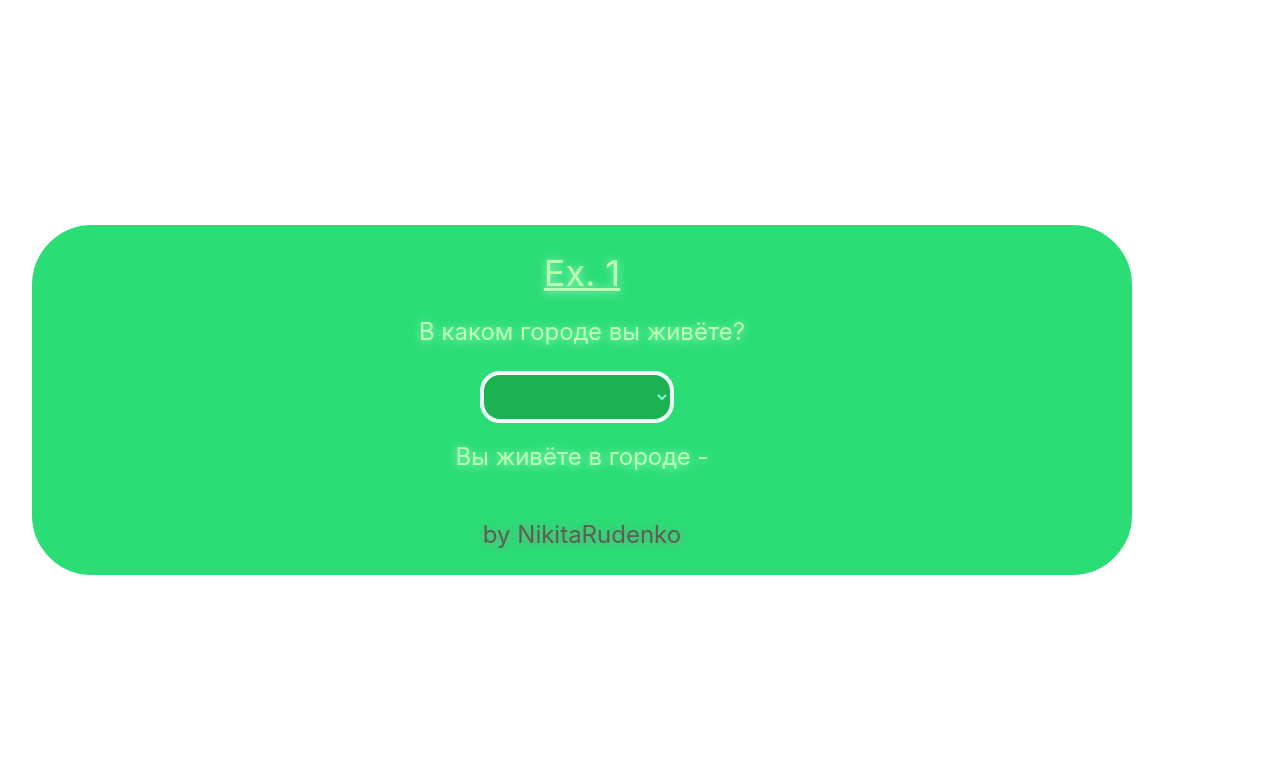
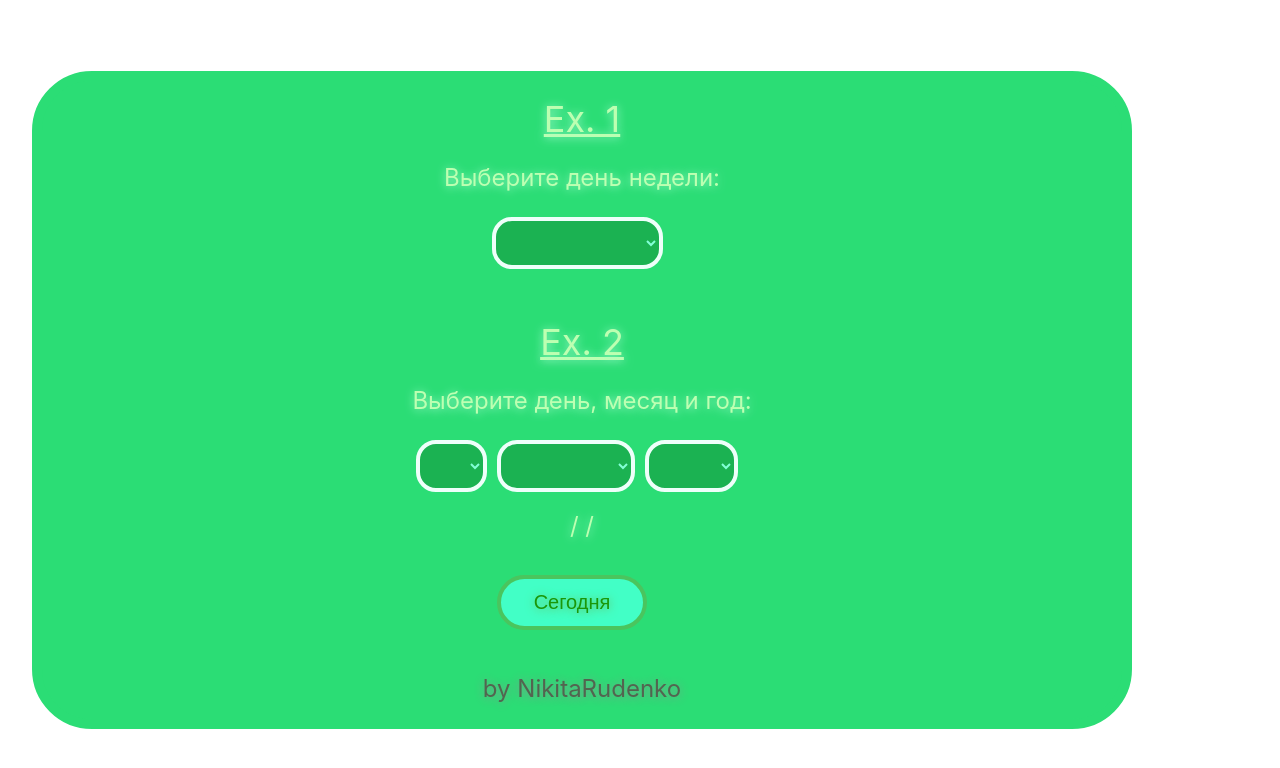
Before and after one commit to nickruden/vue3_base, a Vue app: page / in a window 1280 px wide. Shown: the top 768 px of the page. Built offline with nearby package versions, Linux system fonts and the light colour scheme.

Commit message:
Формирование селекта в цикле в Vue(Task_50)

```diff
--- a/src/App.vue
+++ b/src/App.vue
@@ -4,11 +4,26 @@
   data() {
     return {
       // Ex. 1
-      selected: ' ',
+      selected1: ' ',
+      week: ['Понедельник', 'Вторник', 'Среда', 'Четверг', 'Пятница', 'Суббота', 'Воскресенье'],
+
+      // Ex. 2
+      selected21: ' ',
+      selected22: ' ',
+      selected23: ' ',
+      days: [1, 2, 3, 4, 5, 6, 7, 8, 9, 10, 11, 12, 13, 14, 15, 16, 17, 18, 19, 20, 21, 22, 23, 24, 25, 26, 27, 28, 29, 30, 31],
+      months: ['Январь', 'Февраль', 'Март', 'Апрель', 'Май', 'Июнь', 'Июль', 'Август', 'Сентябрь', 'Октябрь', 'Ноябрь', 'Декабрь'],
+      years: ['2023', '2022','2021', '2020', '2019','2018', '2017', '2016', '2015', '2014']
     }
   },
 
   methods: {
+    today: function() {
+      const date = new Date();
+      this.selected21 = String(date.getDate());
+      this.selected22 = String(date.getMonth() + 1);
+      this.selected23 = String(date.getFullYear());
+    }
   }
 }
 </script>
@@ -18,17 +33,29 @@
     <!-- Ex. 1 -->
     <div>
       <h2>Ex. 1</h2>
-      <p>В каком городе вы живёте?</p>
-        <select v-model="selected">
-		      <option>Москва</option>
-		      <option>Санкт-Петерург</option>
-		      <option>Краснодар</option>
-          <option>Казань</option>
-          <option>Новосибирск</option>
+      <p>Выберите день недели:</p>
+        <select v-model="selected1">
+		      <option v-for="day in week">{{ day }}</option>
 	      </select>
+    </div>
 
-	      <p>Вы живёте в городе - {{ selected }}</p>
+    <!-- Ex. 2 -->
+    <div>
+      <h2>Ex. 2</h2>
+      <p>Выберите день, месяц и год:</p>
+        <select v-model="selected21">
+          <option v-for="day in days">{{ day }}</option>
+        </select>
+        <select v-model="selected22">
+          <option v-for="month in months">{{ month }}</option>
+        </select>
+        <select v-model="selected23">
+          <option v-for="year in years">{{ year }}</option>
+        </select>
+        <p>{{ selected21 + ' / ' + selected22 + ' / ' + selected23 }}</p>
+        <button @click="today">Сегодня</button>
     </div>
+
 
     <p id="endword">by NikitaRudenko</p>
   </div>
```
